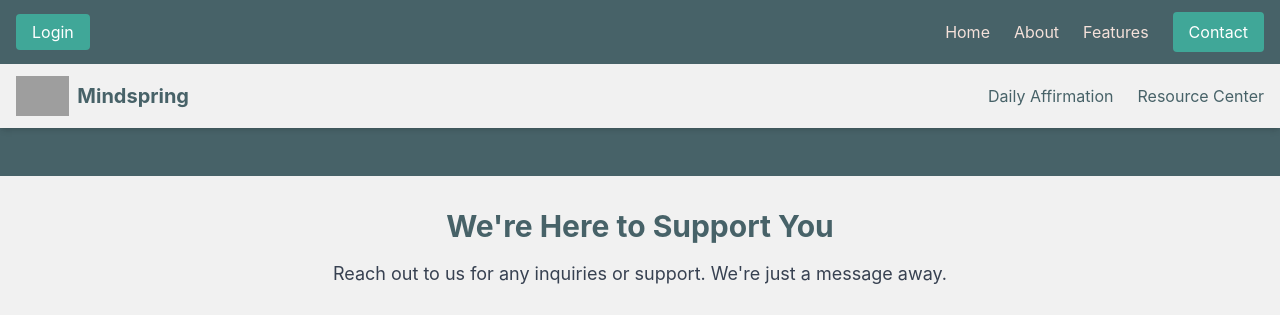
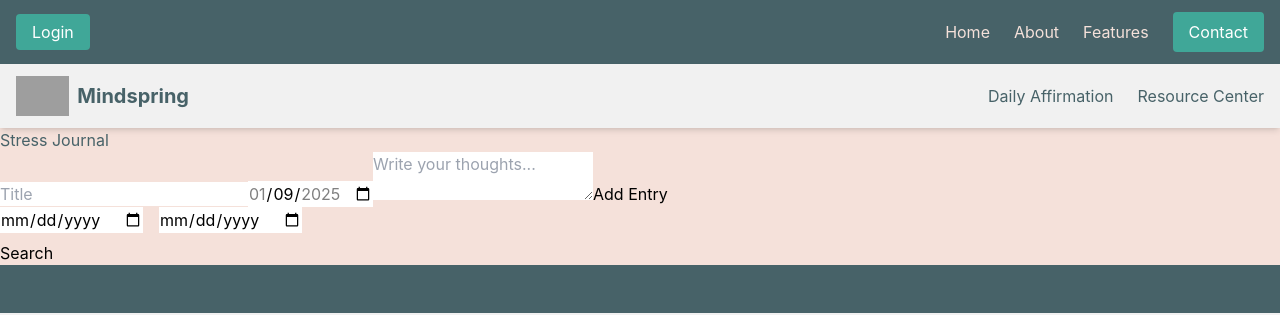
Before and after one commit to buyekeobare/mindspring_app, a React (Create React App) app in the folder mindspring-frontend/: page /features/stress-journaling in a window 1280 px wide. Shown: the top 315 px of the page. Built offline with nearby package versions, Linux system fonts and the light colour scheme; grey boxes are pictures that could not be loaded.

Commit message:
stress journaling page created

```diff
--- a/mindspring-frontend/src/App.js
+++ b/mindspring-frontend/src/App.js
@@ -5,6 +5,7 @@ import LayoutPage from "./components/layout/LayoutPage";
 const HomePage = lazy(() => import("./components/homepage/HomePage"));
 const AboutPage = lazy(() =>  import("./components/about/AboutPage"));
 const ContactPage = lazy(() =>  import("./components/contact/ContactPage"));
+const StressJournalingPage = lazy(() => import("./components/stressjournaling/StressJournalingPage"));
 const MeditationPage = lazy(() => import("./components/meditation/MeditationPage"))
 
 const App = () => {
@@ -16,6 +17,7 @@ const App = () => {
             <Route path="/" element={<HomePage />} />
             <Route path="/about" element={<AboutPage />} />
             <Route path="/contact" element={<ContactPage />} />
+            <Route path="/features/stress-journaling" element={<StressJournalingPage />} />
             <Route path="/meditation" element={<MeditationPage />} />
           </Routes>
         </Suspense>
```
